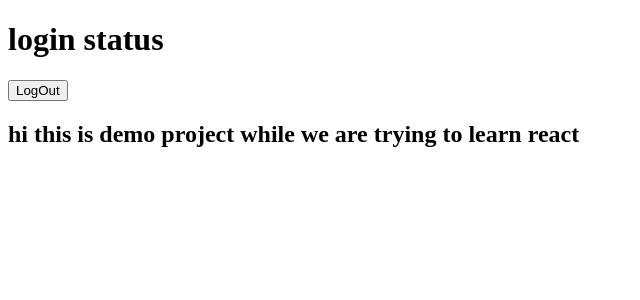
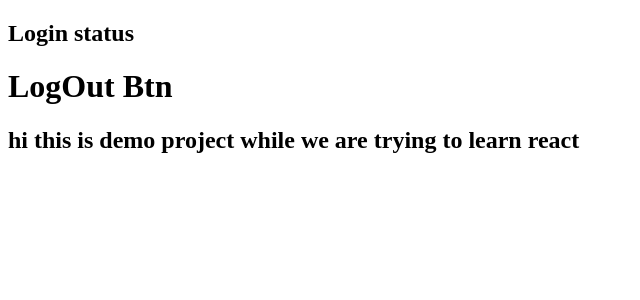
Before and after one commit to Sabibur201-Rahaman/react_first_project, a React (Vite) app: page / in a window 1280 px wide. Shown: the top 300 px of the page, without its empty margins (0-640 px from the left). Built offline with nearby package versions, Linux system fonts and the light colour scheme; the HTML template or start-up script is replaced by a standard one.

Commit message:
status maintain using function

```diff
--- a/src/App.jsx
+++ b/src/App.jsx
@@ -1,29 +1,27 @@
 
 import Demo from "./demo"
-
+const statusloginBtn=(status=true)=>{
+if(status){
+return(
+  <h1>LogOut Btn</h1>
+)
+}else{
+  return<h1>LogIn</h1>
+}
+}
 function App() {
 
 
-  const status=true;
-  if(status==true){
+
+
     return (
       <>
-      <h1>login status</h1>
-      <button>LogOut</button>
-      <div><Demo/></div>
+      <h2>Login status</h2>
+      {statusloginBtn(true)}
+      <Demo/>
       </>
 
     )
 
-  }else{
-   return(
-    <div>
-       <h1>login status</h1>
-      <button>LogIn</button>
-    </div>
-   )
-  }
-
-}
-
+    }
 export default App
```
